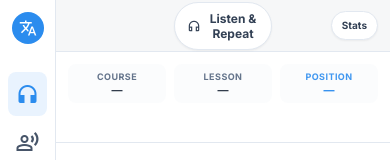
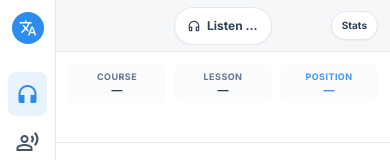
Before and after one commit to cliffordaddison/shadow-flow, a React (Vite) app: page /listen in a window 390 px wide. Shown: the top 160 px of the page. Built offline with nearby package versions, Linux system fonts and the light colour scheme.

Commit message:
Fix: mobile navbar label layout - single line, left-aligned to avoid overlap

```diff
--- a/src/components/layout/TrainingNavbar.tsx
+++ b/src/components/layout/TrainingNavbar.tsx
@@ -55,11 +55,11 @@ export function TrainingNavbar({
     <>
       <header className="min-h-[52px] flex-shrink-0 border-b border-slate-200 dark:border-slate-800 bg-[#f6f7f8] dark:bg-slate-900 flex items-center justify-between gap-2 px-3 sm:px-4 md:px-6 lg:px-8 sticky top-0 z-10">
         <div className="flex-1 min-w-0" />
-        <div className="flex justify-center shrink-0 flex-1 min-w-0">
-          <div className="bg-white dark:bg-slate-800 border border-slate-200 dark:border-slate-700 px-3 sm:px-4 py-2 rounded-full shadow-sm min-w-0 max-w-full">
-            <h2 className="text-xs sm:text-sm font-bold text-slate-700 dark:text-slate-300 flex items-center justify-center gap-1.5 sm:gap-2 text-center whitespace-normal break-words leading-tight">
+        <div className="flex justify-start shrink-0 flex-1 min-w-0 overflow-hidden">
+          <div className="bg-white dark:bg-slate-800 border border-slate-200 dark:border-slate-700 px-3 sm:px-4 py-2 rounded-full shadow-sm whitespace-nowrap max-w-full">
+            <h2 className="text-xs sm:text-sm font-bold text-slate-700 dark:text-slate-300 flex items-center gap-1.5 sm:gap-2">
               <span className="material-symbols-outlined text-sm sm:text-base shrink-0">{modeIcon}</span>
-              <span>{modeLabel}</span>
+              <span className="truncate">{modeLabel}</span>
             </h2>
           </div>
         </div>
```
